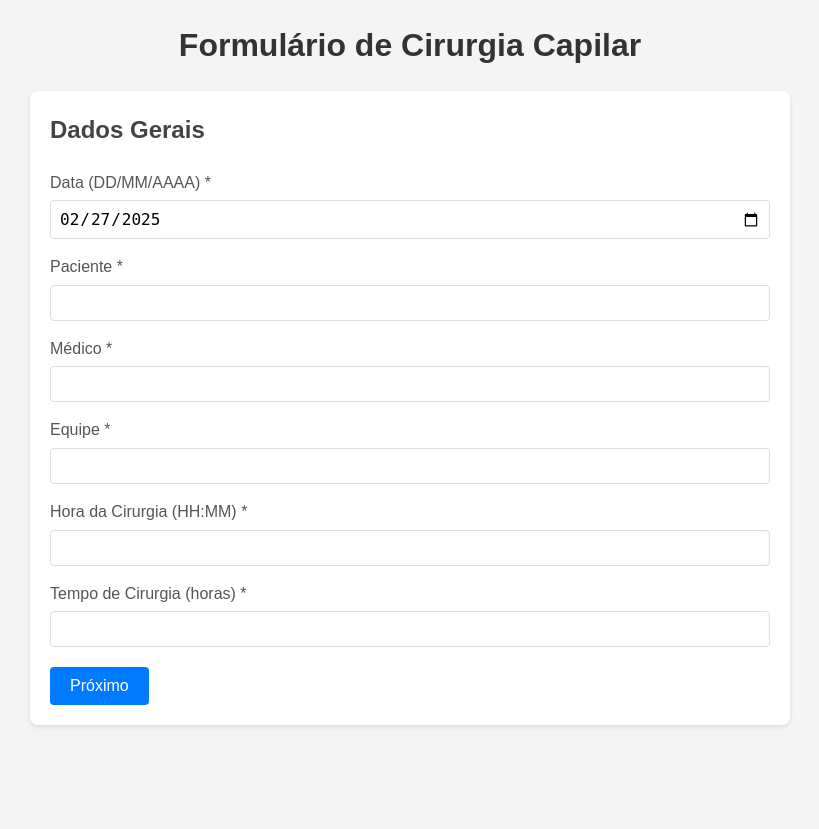
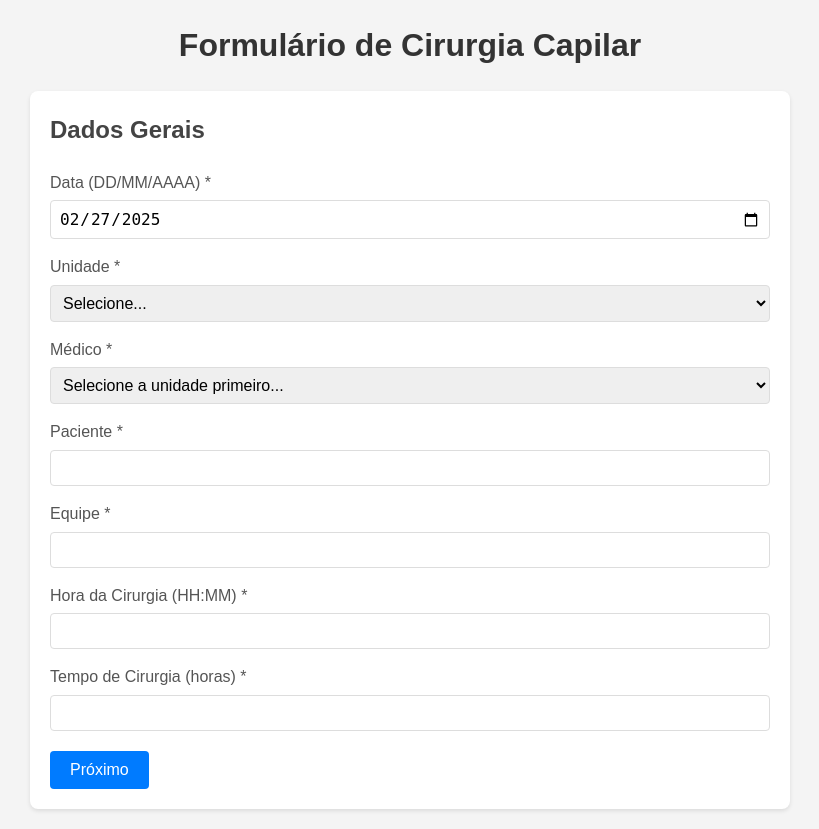
Before and after one commit to tubasile-alt/CapillaryTracker, a Flask app: page /form/dados_gerais in a window 1280 px wide. Shown: the whole page, without its empty margins (230-1049 px from the left). Before the commit the page ends 727 px from the top, so only its background shows below. Run offline with Flask 3, Linux system fonts and the light colour scheme.

Commit message:
Add unit and doctor selection to the hair surgery data entry form.  The form now dynamically updates the doctor options based on the selected unit.
Screenshot: https://storage.googleapis.com/screenshot-production-us-central1/8c7417ff-25e3-4894-9a88-ca4d88413804/597074bf-29db-4f0c-b048-801d93966201.jpg

```diff
--- a/app.py
+++ b/app.py
@@ -6,13 +6,21 @@ from utils import validate_date, validate_time, validate_numeric, validate_range
 app = Flask(__name__)
 app.secret_key = os.urandom(24)
 
+UNIDADES_MEDICOS = {
+    "Ribeirão": ["Dr. Arthur", "Dr. Daniel"],
+    "Campinas": ["Dra. Isadora", "Dra. Adriana"],
+    "Sorocaba": ["Dra. Adriana"]
+}
+
 FORMS = {
     "dados_gerais": {
         "title": "Dados Gerais",
         "fields": [
             {"name": "data", "label": "Data (DD/MM/AAAA)", "type": "text", "required": True},
+            {"name": "unidade", "label": "Unidade", "type": "select",
+             "options": ["Ribeirão", "Campinas", "Sorocaba"], "required": True},
+            {"name": "medico", "label": "Médico", "type": "select_dynamic", "required": True},
             {"name": "paciente", "label": "Paciente", "type": "text", "required": True},
-            {"name": "medico", "label": "Médico", "type": "text", "required": True},
             {"name": "equipe", "label": "Equipe", "type": "text", "required": True},
             {"name": "hora_cirurgia", "label": "Hora da Cirurgia (HH:MM)", "type": "text", "required": True},
             {"name": "tempo_cirurgia", "label": "Tempo de Cirurgia (horas)", "type": "number", "required": True}
@@ -170,5 +178,9 @@ def save():
     flash('Dados salvos com sucesso!', 'success')
     return redirect(url_for('index'))
 
+@app.route('/get_medicos/<unidade>')
+def get_medicos(unidade):
+    return {"medicos": UNIDADES_MEDICOS.get(unidade, [])}
+
 if __name__ == '__main__':
     app.run(host='0.0.0.0', port=5000, debug=True)
--- a/templates/form.html
+++ b/templates/form.html
@@ -12,13 +12,18 @@
                 </label>
 
                 {% if field.type == 'select' %}
-                    <select name="{{ field.name }}" id="{{ field.name }}" {% if field.required %}required{% endif %}>
+                    <select name="{{ field.name }}" id="{{ field.name }}" {% if field.required %}required{% endif %}
+                            {% if field.name == 'unidade' %}onchange="updateMedicos(this.value)"{% endif %}>
                         <option value="">Selecione...</option>
                         {% for option in field.options %}
                             <option value="{{ option }}" {% if data.get(field.name) == option %}selected{% endif %}>
                                 {{ option }}
                             </option>
                         {% endfor %}
+                    </select>
+                {% elif field.type == 'select_dynamic' %}
+                    <select name="{{ field.name }}" id="{{ field.name }}" {% if field.required %}required{% endif %}>
+                        <option value="">Selecione a unidade primeiro...</option>
                     </select>
                 {% elif field.type == 'textarea' %}
                     <textarea name="{{ field.name }}" id="{{ field.name }}" rows="3"
@@ -59,6 +64,12 @@
             var yyyy = today.getFullYear();
             dateInput.value = yyyy + '-' + mm + '-' + dd;
         }
+
+        // If unidade is already selected, update medicos
+        var unidadeSelect = document.getElementById('unidade');
+        if (unidadeSelect && unidadeSelect.value) {
+            updateMedicos(unidadeSelect.value);
+        }
     });
 
     // Format date before form submission
@@ -72,5 +83,23 @@
             document.getElementById('data_formatted').value = dd + '/' + mm + '/' + yyyy;
         }
     });
+
+    // Update medicos based on selected unidade
+    function updateMedicos(unidade) {
+        if (!unidade) return;
+
+        fetch('/get_medicos/' + unidade)
+            .then(response => response.json())
+            .then(data => {
+                var medicoSelect = document.getElementById('medico');
+                medicoSelect.innerHTML = '<option value="">Selecione o médico...</option>';
+                data.medicos.forEach(medico => {
+                    var option = document.createElement('option');
+                    option.value = medico;
+                    option.textContent = medico;
+                    medicoSelect.appendChild(option);
+                });
+            });
+    }
 </script>
 {% endblock %}
```
